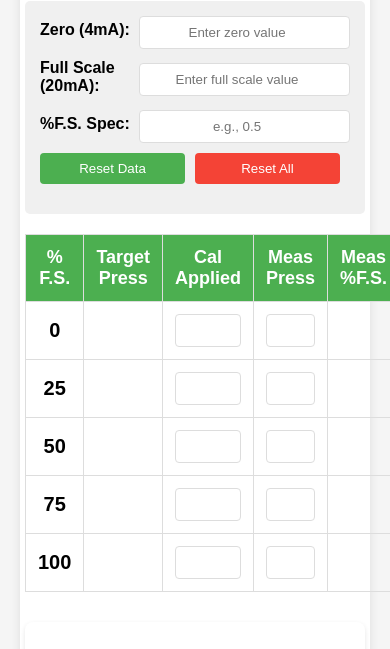
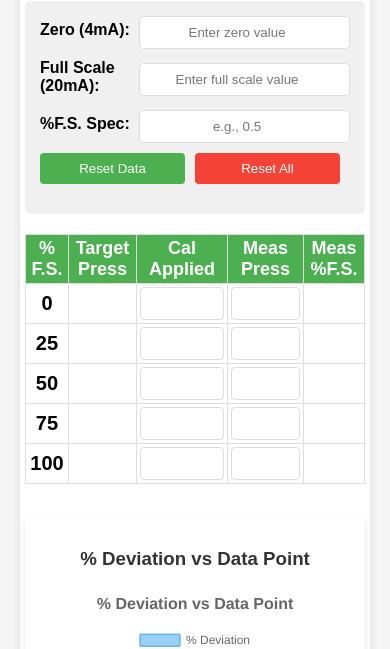
Before and after one commit to aldonadi/XmtrCheck, a plain HTML site: page cal-helper.html in a window 390 px wide. Shown: the part 141-790 px from the top of the page. Drawn offline with nearby package versions, Linux system fonts and the light colour scheme.

Commit message:
fix: adjust table margins for even better presentation on small screens

```diff
--- a/cal-helper.html
+++ b/cal-helper.html
@@ -169,7 +169,15 @@ canvas {
   }
 
   table {
-    font-size: 0.8em; /* Reduce font size for better fit */
+    font-size: 0.7em; /* Reduce font size for better fit */
+  }
+
+  th {
+    padding: 3px;
+  }
+
+  td {
+    padding: 3px;
   }
 }
 
```
